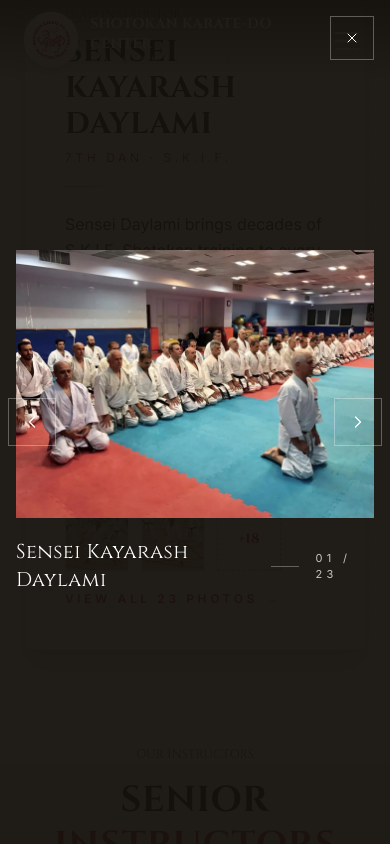
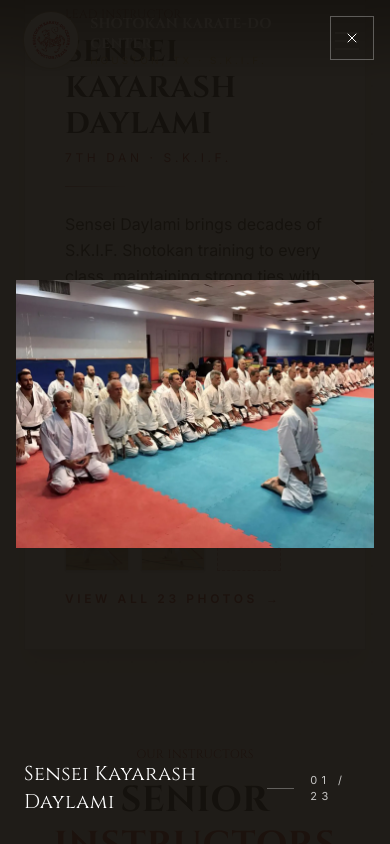
Before and after one commit to davidherascu-tx/shotokanhouston, a Next.js app: page /about in a window 390 px wide. Both pictures are taken after a click on the button 97 px from the left and 5098 px from the top of the page. Shown: the part 4636-5480 px from the top of the page. Built offline with nearby package versions, Linux system fonts and the light colour scheme.

Commit message:
Update Gallery swipe mobile

```diff
--- a/app/components/gallery/Lightbox.tsx
+++ b/app/components/gallery/Lightbox.tsx
@@ -1,7 +1,12 @@
 "use client";
 
 import Image from "next/image";
-import { useEffect, useRef } from "react";
+import {
+  useEffect,
+  useLayoutEffect,
+  useRef,
+  type TouchEvent as ReactTouchEvent,
+} from "react";
 
 export type GalleryItem = {
   src: string;
@@ -24,6 +29,17 @@
   onNext: () => void;
 };
 
+/** Must match the transition below — it's how long we wait before committing. */
+const SETTLE_MS = 300;
+const EASE = "cubic-bezier(0.22, 0.61, 0.36, 1)";
+/**
+ * Fingers never move in a straight line; ignore the first few px so we can
+ * tell a horizontal swipe from a vertical one before hijacking the gesture.
+ */
+const AXIS_LOCK_PX = 8;
+/** Furthest a swipe has to travel to flip the page, in px. */
+const MAX_THRESHOLD = 72;
+
 export default function Lightbox({
   items,
   activeIndex,
@@ -31,7 +47,12 @@
   onPrev,
   onNext,
 }: Props) {
-  const touchStartX = useRef<number | null>(null);
+  const trackRef = useRef<HTMLDivElement>(null);
+  const start = useRef({ x: 0, y: 0 });
+  const axis = useRef<"x" | "y" | null>(null);
+  const dragging = useRef(false);
+  const swiped = useRef(false);
+  const settleTimer = useRef<ReturnType<typeof setTimeout> | null>(null);
 
   useEffect(() => {
     if (activeIndex === null) return;
@@ -52,32 +73,166 @@
     };
   }, [activeIndex, onClose, onNext, onPrev]);
 
+  // Park the track on the middle slide. This runs after every slide change,
+  // which is also what lands a just-committed swipe back at centre without a
+  // visible jump: the neighbour it animated to is now the middle cell.
+  useLayoutEffect(() => {
+    const el = trackRef.current;
+    if (!el) return;
+    el.style.transition = "none";
+    el.style.transform = "translate3d(-100%, 0, 0)";
+  }, [activeIndex]);
+
+  useEffect(
+    () => () => {
+      if (settleTimer.current) clearTimeout(settleTimer.current);
+    },
+    [],
+  );
+
   if (activeIndex === null) return null;
   const active = items[activeIndex];
   if (!active) return null;
 
+  const count = items.length;
   const label = active.caption ?? "";
   const description = active.caption ?? "Photo";
+
+  // Only the two neighbours are mounted. They sit off-screen but load eagerly,
+  // so a swipe reveals an image that is already decoded instead of a blank
+  // frame while it downloads.
+  const slides: (number | null)[] =
+    count > 1
+      ? [
+          (activeIndex - 1 + count) % count,
+          activeIndex,
+          (activeIndex + 1) % count,
+        ]
+      : [null, activeIndex, null];
+
+  /** Animate the track to `to`, then hand the slide change to the parent. */
+  const settle = (to: string, commit: (() => void) | null) => {
+    const el = trackRef.current;
+    if (!el) return;
+    el.style.transition = `transform ${SETTLE_MS}ms ${EASE}`;
+    el.style.transform = `translate3d(${to}, 0, 0)`;
+    if (!commit) return;
+    settleTimer.current = setTimeout(() => {
+      settleTimer.current = null;
+      commit();
+    }, SETTLE_MS);
+  };
+
+  const onTouchStart = (e: ReactTouchEvent<HTMLDivElement>) => {
+    // Ignore gestures that start mid-settle, and anything multi-touch so
+    // pinch-to-zoom is left to the browser.
+    if (settleTimer.current || e.touches.length !== 1) return;
+    const touch = e.touches[0];
+    start.current = { x: touch.clientX, y: touch.clientY };
+    axis.current = null;
+    dragging.current = true;
+    swiped.current = false;
+    const el = trackRef.current;
+    if (el) el.style.transition = "none";
+  };
+
+  const onTouchMove = (e: ReactTouchEvent<HTMLDivElement>) => {
+    if (!dragging.current) return;
+    const touch = e.touches[0];
+    const dx = touch.clientX - start.current.x;
+    const dy = touch.clientY - start.current.y;
+
+    if (axis.current === null) {
+      if (Math.abs(dx) < AXIS_LOCK_PX && Math.abs(dy) < AXIS_LOCK_PX) return;
+      axis.current = Math.abs(dx) > Math.abs(dy) ? "x" : "y";
+    }
+    if (axis.current !== "x") return;
+
+    // Written straight to the DOM: re-rendering on every touchmove is what
+    // makes a React-state carousel stutter.
+    swiped.current = true;
+    const el = trackRef.current;
+    if (el) el.style.transform = `translate3d(calc(-100% + ${dx}px), 0, 0)`;
+  };
+
+  const endDrag = (dx: number | null) => {
+    if (!dragging.current) return;
+    dragging.current = false;
+    const horizontal = axis.current === "x";
+    axis.current = null;
+
+    const el = trackRef.current;
+    if (!el || !horizontal) return;
+    if (dx === null || count < 2) {
+      settle("-100%", null);
+      return;
+    }
+
+    const threshold = Math.min(MAX_THRESHOLD, el.clientWidth * 0.16);
+    if (dx <= -threshold) settle("-200%", onNext);
+    else if (dx >= threshold) settle("0%", onPrev);
+    else settle("-100%", null);
+  };
 
   return (
     <div
       role="dialog"
       aria-modal="true"
       aria-label={description}
-      className="fixed inset-0 z-[100] flex items-center justify-center bg-ink/95 p-4 sm:p-10"
-      onClick={onClose}
-      onTouchStart={(e) => {
-        touchStartX.current = e.touches[0].clientX;
-      }}
-      onTouchEnd={(e) => {
-        if (touchStartX.current === null) return;
-        const delta = e.changedTouches[0].clientX - touchStartX.current;
-        touchStartX.current = null;
-        if (Math.abs(delta) < 50) return;
-        if (delta < 0) onNext();
-        else onPrev();
+      className="fixed inset-0 z-[100] bg-ink/95"
+      onClick={() => {
+        // A swipe that lifts off over the backdrop still fires a click in some
+        // browsers — don't let it close the lightbox.
+        if (swiped.current) {
+          swiped.current = false;
+          return;
+        }
+        onClose();
       }}
     >
+      <div
+        className="absolute inset-0 overflow-hidden"
+        style={{ touchAction: "pan-y pinch-zoom" }}
+        onTouchStart={onTouchStart}
+        onTouchMove={onTouchMove}
+        onTouchEnd={(e) =>
+          endDrag(e.changedTouches[0].clientX - start.current.x)
+        }
+        onTouchCancel={() => endDrag(null)}
+      >
+        <div
+          ref={trackRef}
+          className="flex h-full w-full will-change-transform"
+          style={{ transform: "translate3d(-100%, 0, 0)" }}
+        >
+          {slides.map((index, position) => {
+            const photo = index === null ? null : items[index];
+            return (
+              <div
+                key={position}
+                aria-hidden={position !== 1}
+                className="flex h-full w-full shrink-0 items-center justify-center px-4 pb-24 pt-20 sm:px-20"
+              >
+                {photo ? (
+                  <Image
+                    src={photo.src}
+                    alt={photo.alt ?? photo.caption ?? "Photo"}
+                    width={1600}
+                    height={1200}
+                    sizes="100vw"
+                    draggable={false}
+                    loading="eager"
+                    fetchPriority={position === 1 ? "high" : "low"}
+                    className="h-auto max-h-full w-auto max-w-full select-none object-contain"
+                    onClick={(e) => e.stopPropagation()}
+                  />
+                ) : null}
+              </div>
+            );
+          })}
+        </div>
+      </div>
+
       <button
         type="button"
         aria-label="Close"
@@ -101,7 +256,7 @@
         </svg>
       </button>
 
-      {items.length > 1 ? (
+      {count > 1 ? (
         <>
           <button
             type="button"
@@ -110,7 +265,7 @@
               e.stopPropagation();
               onPrev();
             }}
-            className="absolute left-2 top-1/2 z-10 -translate-y-1/2 inline-flex h-12 w-12 items-center justify-center border border-bone/30 text-bone transition-colors hover:border-crimson hover:bg-crimson sm:left-8"
+            className="absolute left-2 top-1/2 z-10 hidden h-12 w-12 -translate-y-1/2 items-center justify-center border border-bone/30 text-bone transition-colors hover:border-crimson hover:bg-crimson sm:left-8 sm:inline-flex"
           >
             <svg
               className="h-5 w-5"
@@ -131,7 +286,7 @@
               e.stopPropagation();
               onNext();
             }}
-            className="absolute right-2 top-1/2 z-10 -translate-y-1/2 inline-flex h-12 w-12 items-center justify-center border border-bone/30 text-bone transition-colors hover:border-crimson hover:bg-crimson sm:right-8"
+            className="absolute right-2 top-1/2 z-10 hidden h-12 w-12 -translate-y-1/2 items-center justify-center border border-bone/30 text-bone transition-colors hover:border-crimson hover:bg-crimson sm:right-8 sm:inline-flex"
           >
             <svg
               className="h-5 w-5"
@@ -148,20 +303,7 @@
         </>
       ) : null}
 
-      <div
-        className="relative flex max-h-full max-w-6xl flex-col items-center"
-        onClick={(e) => e.stopPropagation()}
-      >
-        <Image
-          src={active.src}
-          alt={active.alt ?? description}
-          width={1600}
-          height={1200}
-          sizes="100vw"
-          className="max-h-[80vh] w-auto object-contain"
-          priority
-        />
-        <div className="mt-5 flex items-center gap-4 text-bone/75">
+      <div className="pointer-events-none absolute inset-x-0 bottom-7 z-10 flex items-center justify-center gap-4 px-6 text-bone/75">
         {label ? (
           <>
             <span className="font-display text-xl text-bone">{label}</span>
@@ -170,9 +312,8 @@
         ) : null}
         <span className="text-[11px] uppercase tracking-[0.4em]">
           {String(activeIndex + 1).padStart(2, "0")} /{" "}
-            {String(items.length).padStart(2, "0")}
+          {String(count).padStart(2, "0")}
         </span>
-        </div>
       </div>
     </div>
   );
```
Also changed, not shown: package.json (+4 -4 lines), .claude/settings.local.json, 1 other file (tests, documents, lock files or other folders). Lines whose indentation alone changed are shown as unchanged.
